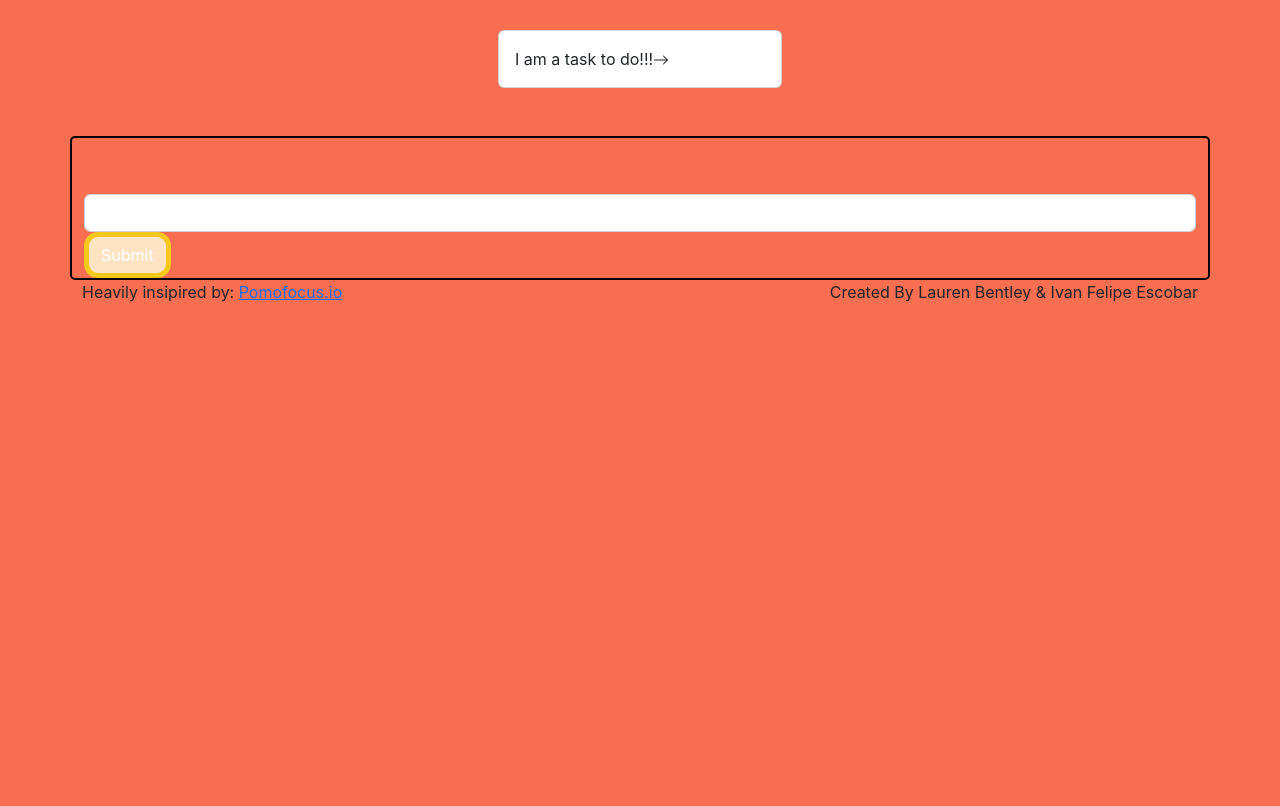
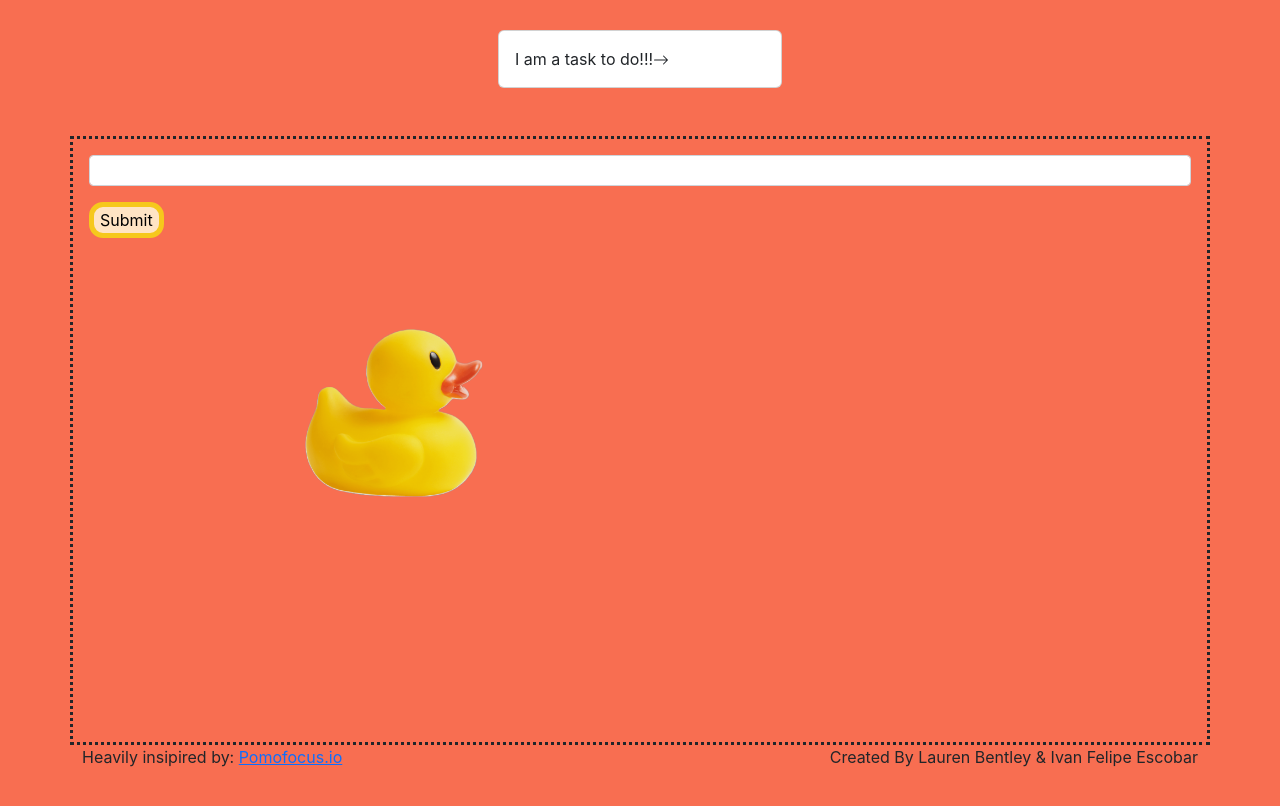
Before and after one commit to indwomt/tomatoduck, a React (Create React App) app in the folder client/: page / in a window 1280 px wide. Shown: the part 760-1566 px from the top of the page. Built offline with nearby package versions, Linux system fonts and the light colour scheme; the HTML template or start-up script is replaced by a standard one.

Commit message:
rubber duck bot

```diff
--- a/client/src/App.css
+++ b/client/src/App.css
@@ -87,3 +87,34 @@ background-color: bisque;
 .task-card{
   background-color: rgb(81, 31, 70);
 }
+
+
+
+
+
+
+.chatbox{
+  border-style: dotted;
+
+}
+
+.response {
+  height: fit-content;
+  margin: 7px;
+  padding: 10px;
+  border-radius: 25px;
+  background-color: aqua;
+  color: black;
+  animation: forwards;
+}
+.question{
+  width: 40%;
+}
+.duck{
+  background-color: #F86E51;
+  width: 45%;
+}
+.duck-cont{
+  display: flex;
+
+}
--- a/client/src/components/chatbot.js
+++ b/client/src/components/chatbot.js
@@ -1,6 +1,7 @@
 import { useState } from 'react'
-import { Form, Button, Container } from 'react-bootstrap'
+import { Form, Container } from 'react-bootstrap'
 import {askChatBot} from '../utils/API'
+import duck from '../images/duck.png'
 
 // const configuration = new Configuration({
 //   apiKey: process.env.OPENAI_API_KEY,
@@ -27,18 +28,25 @@ const handleQuestionSubmit = async (e) => {
 }}
 
 return (
-    <Container className='bordered'>
-    <p>{prompt}</p>
-    <br/>
-    <p>{cbResponse}</p>
+    <Container className="chatbox p-3">
+
     <Form onSubmit={handleQuestionSubmit}>
         <Form.Control
+            size="sm"
+            className=''
             type='text'
             value={prompt}
             onChange={e=>setPrompt(e.target.value)}
         />
-        <Button className='start-btn' type='submit'>Submit</Button>
+        <button className='start-btn mt-3  ' type='submit'>Submit</button>
     </Form>
+    <div className='duck-cont mt-3'>
+        <img className='duck' src={duck}></img>
+    {cbResponse
+    ? (<p className="response">{cbResponse}</p>)
+    : (<p></p>)
+    }
+    </div>
     </Container>
 )
 }
```
Also changed, not shown: client/src/images/duck.png (added), 1 other file (tests, documents, lock files or other folders).
